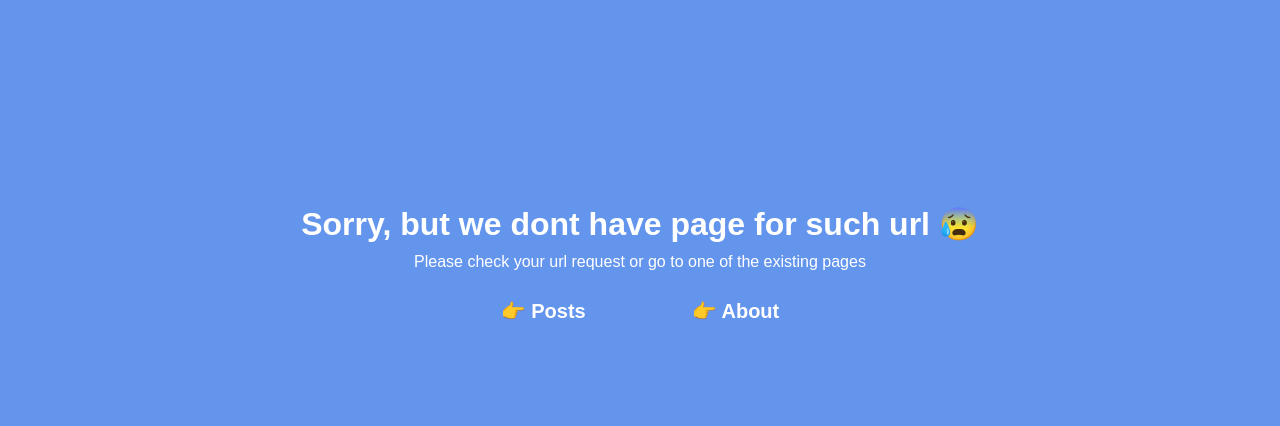
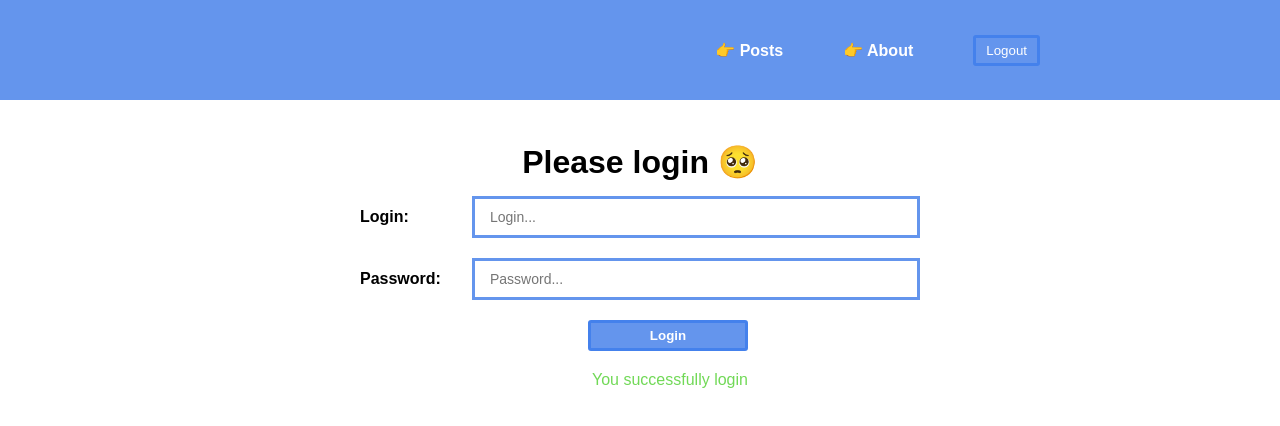
Before and after one commit to antonkhomenko/ReactPostList, a React (Vite) app: page /login in a window 1280 px wide. Shown: the top 426 px of the page. Built offline with nearby package versions, Linux system fonts and the light colour scheme; sample sign-in values are in the browser's storage.

Commit message:
decomposition, private routing, login/logout

```diff
--- a/src/App.jsx
+++ b/src/App.jsx
@@ -1,139 +1,43 @@
-import React, {createContext, useContext, useEffect, useRef, useState} from "react";
-import './style/App.css';
-import PostLIst from "./components/PostLIst.jsx";
-import PostForm from "./components/PostForm.jsx";
-import PostFilter from "./components/PostFilter.jsx";
-import MyModal from "./components/UI/MyModal/MyModal.jsx";
-import MyButton from "./components/UI/button/MyButton.jsx";
-import {usePost} from "./hooks/usePost.js";
-import PostService from "./API/PostService.js";
-import Loader from "./components/UI/Loader/Loader.jsx";
-import useFetching from "./hooks/useFetching.js";
-import pages from "./utils/pages.js";
-import usePagination from "./hooks/usePagination.js";
-import Pagination from "./components/UI/Pagination/Pagination.jsx";
-import arrow from './assets/arrow-right.svg';
-import {Link} from "react-router-dom";
-import {TapeContext} from "./context/context.js";
-import {useObserver} from "./hooks/useObserver.js";
+import React, {useContext, useEffect, useState} from 'react';
+import {Navigate, Route, Routes} from "react-router-dom";
+import Login from "./pages/Login.jsx";
+import Post from "./pages/Post";
+import About from "./pages/About.jsx";
+import PostIdPage from "./pages/PostIdPage.jsx";
+import {IsAuth} from "./context/context.js";
+import Error from "./pages/Error.jsx";
+
+const App = () => {
+
+    const [isAuth, setIsAuth] = useState(false);
+
+    useEffect(() => {
+        if(localStorage.getItem('auth')) {
+            setIsAuth(true);
+        }
+    }, []);
 
 
-export default function App() {
+    return (
+        <IsAuth.Provider value={{
+            isAuth,
+            setIsAuth,
+        }}>
+            {!isAuth
+            ? <Routes>
+                    <Route path='/login' element={<Login/>}/>
+                    <Route path='*' element={<Navigate to='/login' replace/>} />
+                </Routes>
+                : <Routes>
+                    <Route path='/login' element={<Login/>}/>
+                    <Route path='/posts' element={<Post/>}/>
+                    <Route path='/posts/:id' element={<PostIdPage/>}/>
+                    <Route path='/about' element={<About/>} exact={true}/>
+                </Routes>
+            }
 
-    const [posts, setPosts] = useState([]);
-    const [filter, setFilter] = useState({sort: '', searchQuery: ''});
-    const [modal, setModal] = useState(false);
-    const [totalPages, setTotalPages] = useState(0);
-    const [totalPosts, setTotalPosts] = useState(0);
-    const [limit, setLimit] = useState(10);
-    const [page, setPage] = useState(1);
+        </IsAuth.Provider>
+    );
+};
 
-    const [isInfinityTape, setIsInfinityTape] = useState(false);
-
-
-    const searchedSortedPosts = usePost(posts, filter.sort, filter.searchQuery);
-
-
-    const pageArray = usePagination(totalPages);
-
-    const lastElement = useRef();
-
-    const [fetchPost, isPostLoading, postError ] = useFetching(async() => {
-        const response =  await PostService.getAll(limit, page);
-        if(isInfinityTape) {
-            setPosts([...posts, ...response.data])
-        } else {
-            setPosts(response.data);
-        }
-        const totalCount = response.headers['x-total-count'];
-        setTotalPosts(totalCount);
-        setTotalPages(pages(totalCount, limit));
-    });
-
-
-    function addPostToState(newPost) {
-        setPosts([...posts, newPost]);
-        setModal(false);
-    }
-
-    function deletePost(post) {
-        setTotalPosts(totalPosts - 1);
-        setPosts(posts.filter(p => p.id !== post.id));
-    }
-
-    function changePage(pageNumber) {
-        setPage(pageNumber);
-    }
-
-
-    useEffect(() => {
-        fetchPost();
-    }, [page, limit]);
-
-
-
-    useObserver(lastElement, () => setPage(page + 1),
-        isPostLoading, isInfinityTape, (isInfinityTape && page < totalPages)
-    );
-
-
-
-    function changeTotalPost() {
-        setTotalPosts(prev => +prev + 1);
-    }
-
-    function changeEndlessPage(e) {
-        setIsInfinityTape(e.target.checked);
-        if(!e.target.checked) {
-            setLimit(10);
-            setPage(1);
-        }
-    }
-
-    return (
-        <TapeContext.Provider
-            value={{
-            isInfinityTape,
-            setIsInfinityTape: changeEndlessPage,
-        }}>
-            <div className='App'>
-                <Link className='App__nextPageBtn' to='/about'>
-                    <img src={arrow} alt="arrow-icon"/>
-                </Link>
-                <div className='PostHeader'>
-                    <span className='Posts__counter'>Total posts: {totalPosts}</span>
-                    <MyButton onClick={() => setModal(true)}>Create post</MyButton>
-                </div>
-                <MyModal visible={modal} setVisible={setModal}>
-                    <PostForm
-                        create={addPostToState}
-                        changeTotal={changeTotalPost}
-                        total={totalPosts}
-                    />
-                </MyModal>
-                <PostFilter
-                    filter={filter}
-                    setFilter={setFilter}
-                    changeLimit={setLimit}
-                />
-                {postError && <span>Something goes wrong... {postError}</span>}
-
-                {isPostLoading
-                    && <div style={{
-                        display: 'flex',
-                        flexDirection: 'column',
-                        alignItems: 'center',
-                        justifyContent: 'center'
-                    }}>
-                        <Loader/>
-                        <span style={{color: 'gray', marginTop: '10px'}}>Please waite posts is loading</span>
-                    </div>
-                }
-                <PostLIst posts={searchedSortedPosts} title="Posts from jsonplaceholder" remove={deletePost}/>
-                <div style={{height: '10px', marginTop: '5px'}} ref={lastElement}>
-                </div>
-                {!isInfinityTape &&  <Pagination changePage={changePage} totalPages={totalPages} currentPage={page}/>}
-            </div>
-        </TapeContext.Provider>
-    )
-}
+export default App;
--- a/src/components/PostItem.jsx
+++ b/src/components/PostItem.jsx
@@ -14,7 +14,7 @@ export default function  PostItem(props) {
                 </article>
             </div>
             <div className='Post__button-wrapper'>
-                <MyButton onClick={() => navigate(`/post/${props.post.id}`)}>Open post</MyButton>
+                <MyButton onClick={() => navigate(`/posts/${props.post.id}`)}>Open post</MyButton>
                 <DeleteButton onClick={() => props.remove(props.post)}/>
             </div>
         </div>
--- a/src/components/PostLIst.jsx
+++ b/src/components/PostLIst.jsx
@@ -3,9 +3,9 @@ import WarningPost from "./UI/Warning/WarningPost.jsx";
 import {CSSTransition, TransitionGroup} from "react-transition-group";
 import React from 'react';
 
-const PostLIst = ({posts, title, remove}) => {
+const PostLIst = ({posts, title, remove, isLoading}) => {
 
-    if(!posts.length) {
+    if(!posts.length && !isLoading) {
         return <WarningPost/>
     }
 
--- a/src/components/UI/input/MyInput.jsx
+++ b/src/components/UI/input/MyInput.jsx
@@ -1,9 +1,9 @@
 import classes from './MyInput.module.css';
 
 
-export default function MyInput(props) {
+export default function MyInput( props) {
 
     return (
-        <input type="text" {...props} className={classes.myInput}/>
+        <input type={props.type} {...props} className={classes.myInput}/>
     )
 }
--- a/src/context/context.js
+++ b/src/context/context.js
@@ -1,3 +1,4 @@
 import {createContext} from "react";
 
 export const TapeContext = createContext({});
+export const IsAuth = createContext({});
--- a/src/main.jsx
+++ b/src/main.jsx
@@ -1,31 +1,28 @@
-import React from 'react';
+import React, {useContext} from 'react';
 import ReactDOM from 'react-dom/client';
 import App from './App.jsx';
-import {createBrowserRouter, redirect, RouterProvider} from "react-router-dom";
+import {
+    BrowserRouter,
+    createBrowserRouter,
+    createRoutesFromElements,
+    redirect,
+    Route,
+    RouterProvider
+} from "react-router-dom";
 import About from "./pages/About.jsx";
 import switchTransition from "react-transition-group/SwitchTransition";
 import Loader from "./components/UI/Loader/Loader.jsx";
 import Error from "./pages/Error.jsx";
 import PostIdPage from "./pages/PostIdPage.jsx";
+import Login from "./pages/Login.jsx";
 
-const router = createBrowserRouter([
-    {
-        path: '/',
-        element: <App/>,
-        errorElement: <Error/>,
-    },
-    {
-        path: '/about',
-        element: <About/>,
-    },
-    {
-        path: '/post/:id',
-        element: <PostIdPage/>,
-    }
-]);
+
+
+
 
 const root = ReactDOM.createRoot(document.getElementById('root'));
-root.render(<RouterProvider
-    router={router}
-    redirect='/about'
-/>);
+root.render(<React.StrictMode>
+    <BrowserRouter>
+        <App/>
+    </BrowserRouter>
+</React.StrictMode>);
--- a/src/pages/About.jsx
+++ b/src/pages/About.jsx
@@ -6,7 +6,7 @@ import {Link} from "react-router-dom";
 const About = () => {
     return (
         <div className='AboutPage'>
-            <Link className='AboutBackBtn' to='/'>
+            <Link className='AboutBackBtn' to='/posts'>
                 <img src={arrow} alt="arrow-icon"/>
             </Link>
             <div className="AboutPage__wrapper">
--- a/src/pages/Error.jsx
+++ b/src/pages/Error.jsx
@@ -8,7 +8,7 @@ const Error = () => {
                 <h1 className='ErrorPage__title'>Sorry, but we dont have page for such url 😰</h1>
                 <p className='ErrorPage__message'>Please check your url request or go to one of the existing pages</p>
                 <div className='ErrorPage__pageList'>
-                    <Link to='/' className='ErrorPage__pageList-item'>
+                    <Link to='/posts' className='ErrorPage__pageList-item'>
                         👉 Posts
                     </Link>
                     <Link to='/about' className='ErrorPage__pageList-item'>
--- /dev/null
+++ b/src/pages/Login.jsx
@@ -0,0 +1,62 @@
+import React, {useContext, useState} from 'react';
+import MyInput from "../components/UI/input/MyInput";
+import '../style/Login.css';
+import MyButton from "../components/UI/button/MyButton.jsx";
+import {IsAuth} from "../context/context";
+import {Link} from "react-router-dom";
+
+const Login = () => {
+
+    const {isAuth, setIsAuth} = useContext(IsAuth);
+
+
+    function login(e) {
+        e.preventDefault();
+        setIsAuth(true);
+        localStorage.setItem('auth', 'true');
+    }
+
+    function logout() {
+        localStorage.removeItem('auth');
+        setIsAuth(false);
+    }
+
+    return (
+
+            <div className='Login'>
+                <nav className='Login__nav'>
+                    <div className="Login__nav-wrapper">
+                        {isAuth &&
+                            <>
+                                <Link to='/posts' className='Login__nav-link'>
+                                    👉 Posts
+                                </Link>
+                                <Link to='/about' className='Login__nav-link'>
+                                    👉 About
+                                </Link>
+                                <MyButton onClick={logout}>Logout</MyButton>
+                            </>
+                        }
+                    </div>
+                </nav>
+                <div className="Login__wrapper">
+                    <h1 className='Login__title'>Please login 🥺</h1>
+                    <form action="#" className='Login__form'>
+                        <div className='Login__login-block'>
+                            <span>Login: </span>
+                            <MyInput placeholder='Login...'></MyInput>
+                        </div>
+                        <div className='Login__passw-block'>
+                            <span>Password: </span>
+                            <MyInput placeholder='Password...' type='password'></MyInput>
+                        </div>
+                        <MyButton onClick={(e) => login(e)}>Login</MyButton>
+                        {isAuth && <span style={{color: '#71d957', marginLeft: '60px'}}>You successfully login</span>}
+                    </form>
+                </div>
+            </div>
+
+    );
+};
+
+export default Login;
--- a/src/pages/PostIdPage.jsx
+++ b/src/pages/PostIdPage.jsx
@@ -36,7 +36,7 @@ const PostIdPage = () => {
         <div className='PostPage'>
             <div className='PostPage__wrapper'>
                 <div className='PostPage__navigation'>
-                    <MyButton onClick={() => navigation('/')}>⬅ Back</MyButton>
+                    <MyButton onClick={() => navigation('/posts')}>⬅ Back</MyButton>
                 </div>
                 {isPostLoading
                     ? <Loader/>
--- /dev/null
+++ b/src/style/Login.css
@@ -0,0 +1,75 @@
+.Login {
+    min-width: 100vw;
+    min-height: 100vh;
+}
+
+.Login__wrapper {
+    max-width: 800px;
+    height: 100%;
+    margin: 0 auto;
+    display: flex;
+    flex-direction: column;
+    justify-content: flex-start;
+    align-items: center;
+    padding-top: 10%;
+}
+
+.Login__title {
+    margin: 15px 0;
+}
+
+.Login__form {
+    display: flex;
+    flex-direction: column;
+    gap: 20px;
+    align-items: center;
+    width: 100%;
+}
+
+.Login__form > div {
+    width: 70%;
+    display: flex;
+    align-items: center;
+    justify-content: space-between;
+    gap: 30px;
+}
+
+.Login__form > div > span {
+    font-weight: bold;
+}
+
+.Login__form > div > input {
+    max-width: 80%;
+}
+
+.Login__form > button {
+    font-weight: bold;
+    width: 20%;
+    margin-left: 7%;
+}
+
+.Login__nav {
+    position: absolute;
+    top: 0;
+    right: 0;
+    left: 0;
+    height: 100px;
+    background-color: cornflowerblue;
+    display: flex;
+    justify-content: center;
+}
+
+.Login__nav-wrapper {
+    width: 800px;
+    height: 100%;
+    display: flex;
+    align-items: center;
+    justify-content: flex-end;
+    gap: 60px
+}
+
+.Login__nav-link {
+    color: white;
+    text-decoration: none;
+    font-weight: bold;
+}
```
Also changed, not shown: src/pages/Post.jsx (+74 -19 lines).
